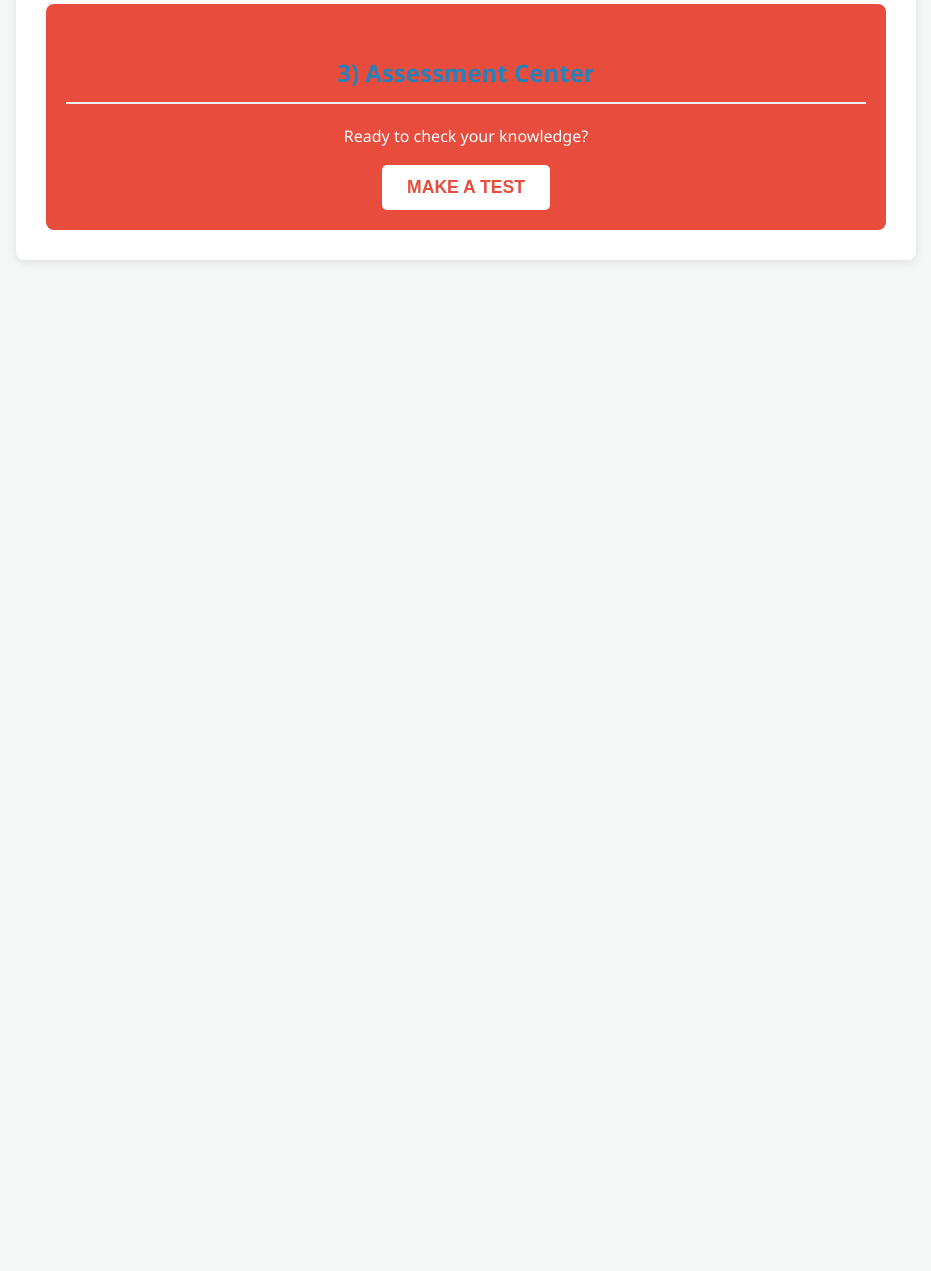
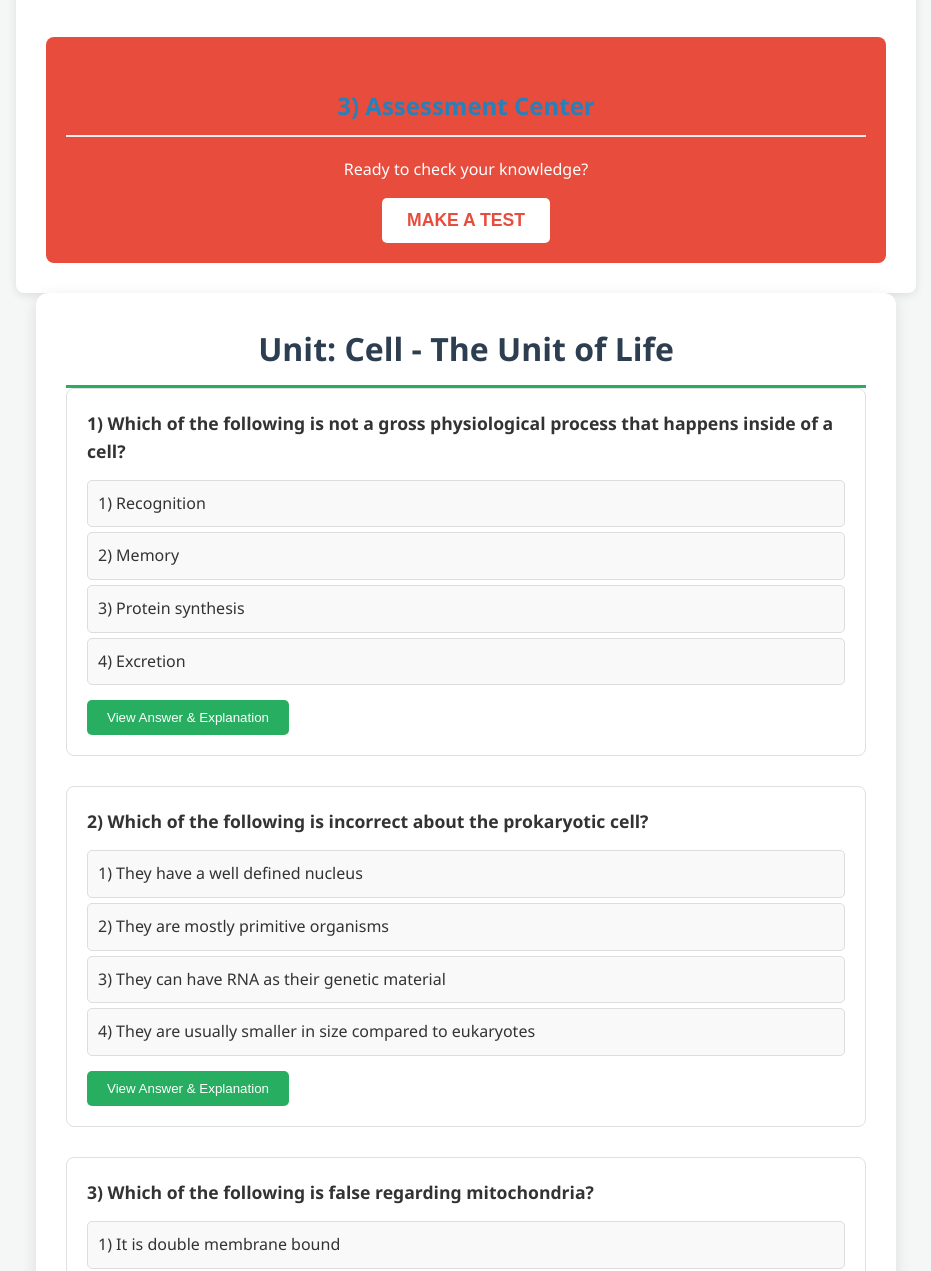
Before and after one commit to NeetLYi/secondwebsite, a plain HTML site: page index.html in a window 1280 px wide. Shown: the part 1529-2800 px from the top of the page, without its empty margins (174-1105 px from the left). Before the commit the page ends 1809 px from the top, so only its background shows below. Drawn offline with Linux system fonts and the light colour scheme.

Commit message:
Update index.html

```diff
--- a/index.html
+++ b/index.html
@@ -89,6 +89,80 @@
         <button class="test-btn" onclick="alert('Starting Test Generation...')">MAKE A TEST</button>
     </div>
 </div>
+<html lang="en">
+<head>
+    <meta charset="UTF-8">
+    <title>Biology Quiz - Cell: Unit of Life</title>
+    <style>
+        body { font-family: 'Segoe UI', Arial, sans-serif; background-color: #f4f7f6; padding: 40px; }
+        .quiz-container { max-width: 800px; margin: auto; background: white; padding: 30px; border-radius: 12px; box-shadow: 0 4px 15px rgba(0,0,0,0.1); }
+        h1 { color: #2c3e50; text-align: center; border-bottom: 3px solid #27ae60; padding-bottom: 10px; }
+        .question-card { margin-bottom: 30px; padding: 20px; border: 1px solid #e0e0e0; border-radius: 8px; background: #fff; }
+        .question-text { font-weight: bold; font-size: 1.1rem; margin-bottom: 15px; display: block; }
+        .option { display: block; padding: 10px; margin: 5px 0; background: #f9f9f9; border: 1px solid #ddd; border-radius: 5px; cursor: pointer; transition: 0.2s; }
+        .option:hover { background: #edf2f7; }
+        .btn-check { background: #27ae60; color: white; border: none; padding: 10px 20px; border-radius: 5px; cursor: pointer; margin-top: 10px; }
+        .explanation-box { display: none; margin-top: 15px; padding: 15px; background: #e8f5e9; border-left: 5px solid #2e7d32; border-radius: 4px; }
+        .correct-ans { color: #2e7d32; font-weight: bold; }
+    </style>
+</head>
+<body>
+
+<div class="quiz-container">
+    <h1>Unit: Cell - The Unit of Life</h1>
+
+    <div class="question-card">
+        <span class="question-text">1) Which of the following is not a gross physiological process that happens inside of a cell?</span>
+        <div class="option">1) Recognition</div>
+        <div class="option">2) Memory</div>
+        <div class="option">3) Protein synthesis</div>
+        <div class="option">4) Excretion</div>
+        <button class="btn-check" onclick="toggle('exp1')">View Answer & Explanation</button>
+        <div id="exp1" class="explanation-box">
+            <p class="correct-ans">Correct Answer: 3) Protein synthesis</p>
+            <p><strong>Explanation:</strong> Protein synthesis does occur inside a cell, but it is not considered a "gross" physiological process (which typically refers to larger-scale functions like recognition, memory, or excretion at a cellular/organismal level).</p>
+        </div>
+    </div>
+
+    <div class="question-card">
+        <span class="question-text">2) Which of the following is incorrect about the prokaryotic cell?</span>
+        <div class="option">1) They have a well defined nucleus</div>
+        <div class="option">2) They are mostly primitive organisms</div>
+        <div class="option">3) They can have RNA as their genetic material</div>
+        <div class="option">4) They are usually smaller in size compared to eukaryotes</div>
+        <button class="btn-check" onclick="toggle('exp2')">View Answer & Explanation</button>
+        <div id="exp2" class="explanation-box">
+            <p class="correct-ans">Correct Answer: 1</p>
+            <p><strong>Explanation:</strong> Prokaryotic cells lack a nuclear membrane; therefore, they do not have a well-defined nucleus.</p>
+        </div>
+    </div>
+
+    <div class="question-card">
+        <span class="question-text">3) Which of the following is false regarding mitochondria?</span>
+        <div class="option">1) It is double membrane bound</div>
+        <div class="option">2) It divided using binary fission</div>
+        <div class="option">3) It can have multiple double stranded DNA</div>
+        <div class="option">4) It is site for aerobic respiration</div>
+        <button class="btn-check" onclick="toggle('exp3')">View Answer & Explanation</button>
+        <div id="exp3" class="explanation-box">
+            <p class="correct-ans">Correct Answer: 3</p>
+            <p><strong>Explanation:</strong> Mitochondria typically contain a single or few copies of circular, double-stranded DNA, but saying it has "multiple" in a general sense is often the false statement in competitive exams; specifically, it does not have the multiple linear chromosomes found in a nucleus.</p>
+        </div>
+    </div>
+</div>
+
+
+
+<script>
+    function toggle(id) {
+        var x = document.getElementById(id);
+        if (x.style.display === "block") {
+            x.style.display = "none";
+        } else {
+            x.style.display = "block";
+        }
+    }
+</script>
 
 </body>
 </html>
```
